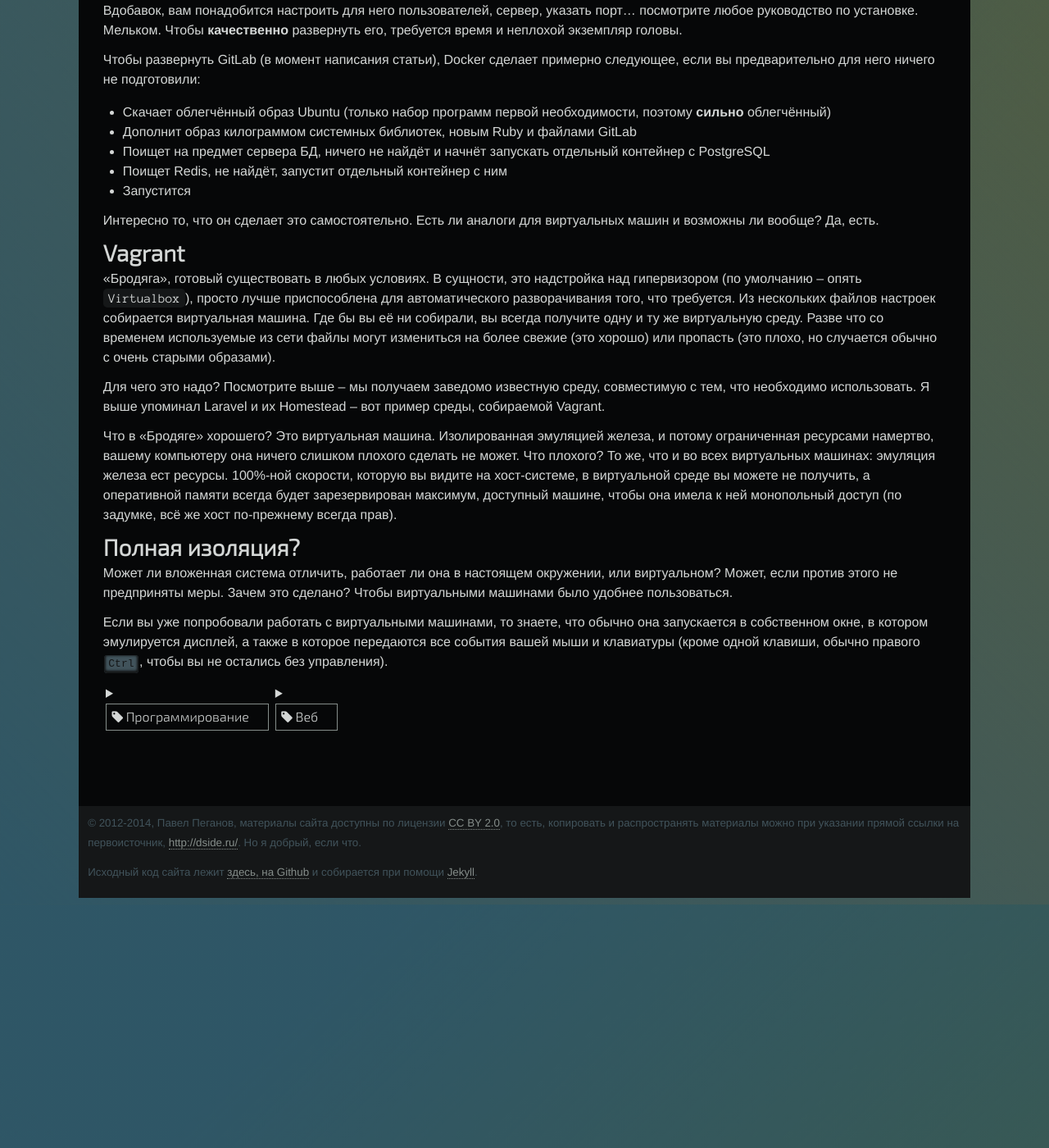
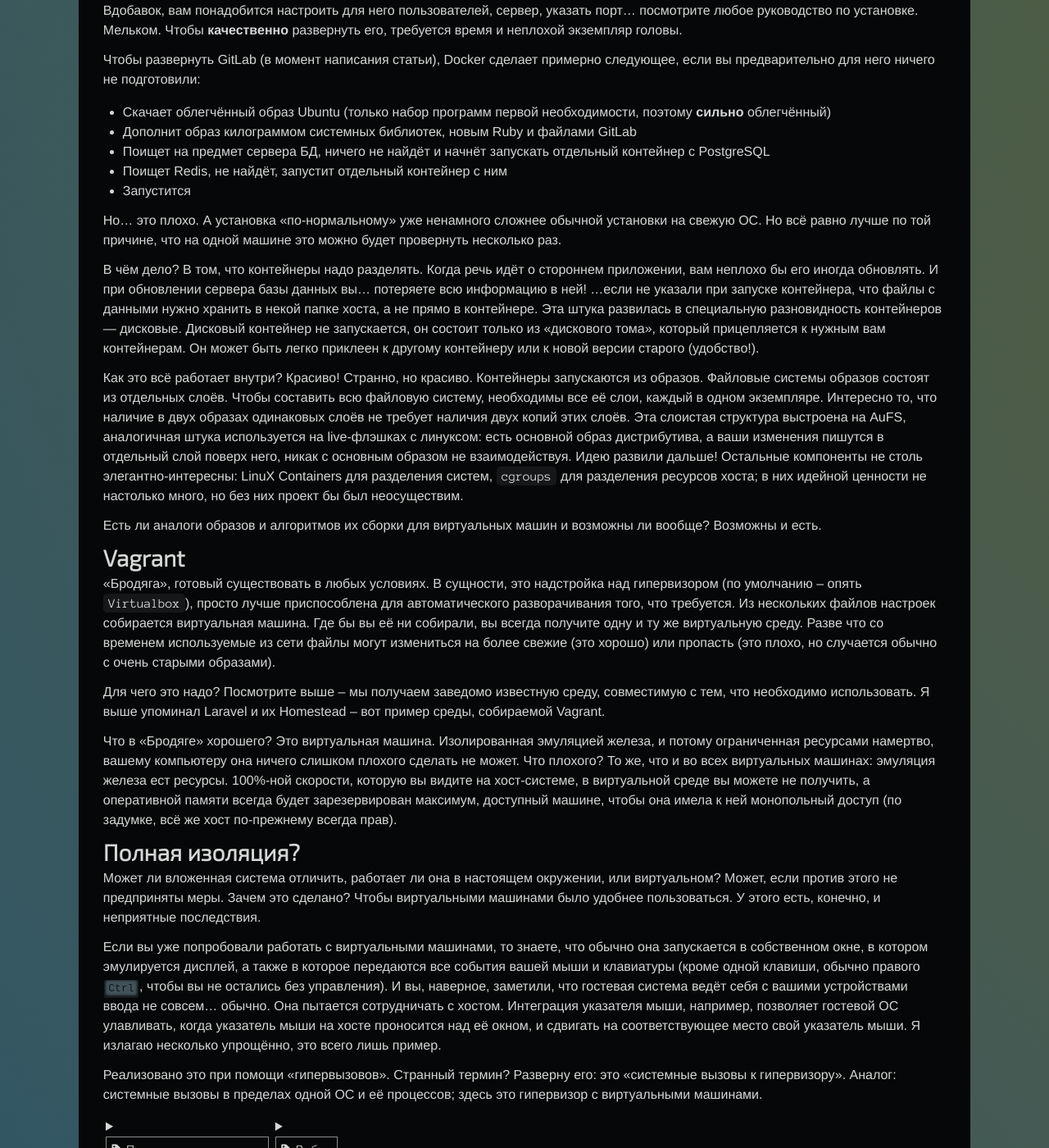
Before and after one commit to D-side/d-side.github.io, a Jekyll site: the page built from _posts/2014-10-14-virtualizing-stuff.md, in a window 1280 px wide and 1400 px high, scrolled down 2530 px. Shown: the whole window at 82% size. Built offline with Jekyll 4.4.1, drawn with Linux system fonts in a browser that asks for light colours; comment, search, counter and statistics services are not loaded.

Commit message:
Virtualization update

```diff
--- a/_config.yml
+++ b/_config.yml
@@ -1,5 +1,4 @@
 title: D:\side\
-quote: ...не так, как <wbr>xотелось бы.
 markdown: kramdown
 highlighter: pygments
 permalink: /:title/
--- a/_posts/2014-10-14-virtualizing-stuff.md
+++ b/_posts/2014-10-14-virtualizing-stuff.md
@@ -75,7 +75,13 @@
 * Поищет Redis, не найдёт, запустит отдельный контейнер с ним
 * Запустится
 
-Интересно то, что он сделает это самостоятельно. Есть ли аналоги для виртуальных машин и возможны ли вообще? Да, есть.
+Но... это плохо. А установка "по-нормальному" уже ненамного сложнее обычной установки на свежую ОС. Но всё равно лучше по той причине, что на одной машине это можно будет провернуть несколько раз.
+
+В чём дело? В том, что контейнеры надо разделять. Когда речь идёт о стороннем приложении, вам неплохо бы его иногда обновлять. И при обновлении сервера базы данных вы... потеряете всю информацию в ней! ...если не указали при запуске контейнера, что файлы с данными нужно хранить в некой папке хоста, а не прямо в контейнере. Эта штука развилась в специальную разновидность контейнеров &mdash; дисковые. Дисковый контейнер не запускается, он состоит только из "дискового тома", который прицепляется к нужным вам контейнерам. Он может быть легко приклеен к другому контейнеру или к новой версии старого (удобство!).
+
+Как это всё работает внутри? Красиво! Странно, но красиво. Контейнеры запускаются из образов. Файловые системы образов состоят из отдельных слоёв. Чтобы составить всю файловую систему, необходимы все её слои, каждый в одном экземпляре. Интересно то, что наличие в двух образах одинаковых слоёв не требует наличия двух копий этих слоёв. Эта слоистая структура выстроена на AuFS, аналогичная штука используется на live-флэшках с линуксом: есть основной образ дистрибутива, а ваши изменения пишутся в отдельный слой поверх него, никак с основным образом не взаимодействуя. Идею развили дальше! Остальные компоненты не столь элегантно-интересны: LinuX Containers для разделения систем, `cgroups` для разделения ресурсов хоста; в них идейной ценности не настолько много, но без них проект бы был неосуществим.
+
+Есть ли аналоги образов и алгоритмов их сборки для виртуальных машин и возможны ли вообще? Возможны и есть.
 
 ### Vagrant
 
@@ -87,6 +93,8 @@
 
 ### Полная изоляция?
 
-Может ли вложенная система отличить, работает ли она в настоящем окружении, или виртуальном? Может, если против этого не предприняты меры. Зачем это сделано? Чтобы виртуальными машинами было удобнее пользоваться.
+Может ли вложенная система отличить, работает ли она в настоящем окружении, или виртуальном? Может, если против этого не предприняты меры. Зачем это сделано? Чтобы виртуальными машинами было удобнее пользоваться. У этого есть, конечно, и неприятные последствия.
 
-Если вы уже попробовали работать с виртуальными машинами, то знаете, что обычно она запускается в собственном окне, в котором эмулируется дисплей, а также в которое передаются все события вашей мыши и клавиатуры (кроме одной клавиши, обычно правого <kbd>Ctrl</kbd>, чтобы вы не остались без управления).
+Если вы уже попробовали работать с виртуальными машинами, то знаете, что обычно она запускается в собственном окне, в котором эмулируется дисплей, а также в которое передаются все события вашей мыши и клавиатуры (кроме одной клавиши, обычно правого <kbd>Ctrl</kbd>, чтобы вы не остались без управления). И вы, наверное, заметили, что гостевая система ведёт себя с вашими устройствами ввода не совсем... обычно. Она пытается сотрудничать с хостом. Интеграция указателя мыши, например, позволяет гостевой ОС улавливать, когда указатель мыши на хосте проносится над её окном, и сдвигать на соответствующее место свой указатель мыши. Я излагаю несколько упрощённо, это всего лишь пример.
+
+Реализовано это при помощи "гипервызовов". Странный термин? Разверну его: это "системные вызовы к гипервизору". Аналог: системные вызовы в пределах одной ОС и её процессов; здесь это гипервизор с виртуальными машинами.
```
